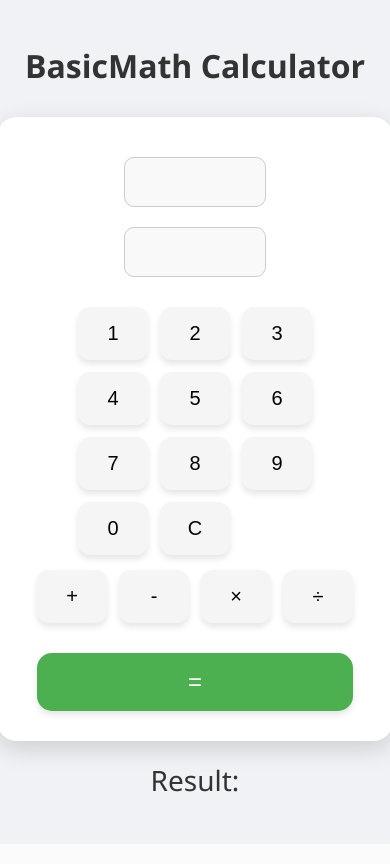
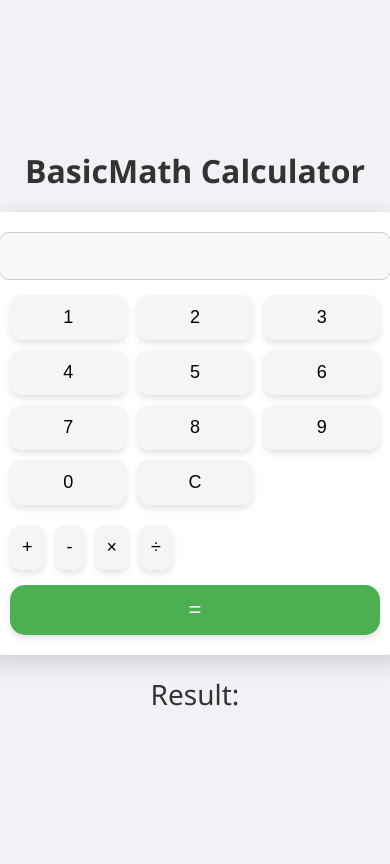
Before and after one commit to KaraboSeekoei/BasicMath, a Flask app: page / in a window 390 px wide. Before the commit the page ends 792 px from the top, so only its background shows below. Run offline with Flask 3, Linux system fonts and the light colour scheme.

Commit message:
Refactor calculator layout and JS: - Combine a and b into one editable display field - Update JS to insert numbers/operations at cursor position - Preserve button functionality and responsive design

```diff
--- a/static/styles.css
+++ b/static/styles.css
@@ -1,3 +1,4 @@
+/* Base styling */
 body {
     font-family: 'Segoe UI', Tahoma, Geneva, Verdana, sans-serif;
     background: #f0f2f5;
@@ -7,62 +8,69 @@ body {
     flex-direction: column;
     min-height: 100vh;
     margin: 0;
+    padding: 10px;
 }
 
 h1 {
     color: #333;
-    margin-bottom: 30px;
+    margin-bottom: 20px;
     font-weight: 600;
+    text-align: center;
 }
 
 form {
     background: #fff;
-    padding: 30px 40px;
+    padding: 20px 25px;
     border-radius: 20px;
     box-shadow: 0 8px 25px rgba(0,0,0,0.15);
     display: flex;
     flex-direction: column;
     align-items: center;
+    width: 100%;
+    max-width: 400px; /* limits width on big screens */
 }
 
 input[readonly] {
-    width: 120px;
-    font-size: 24px;
-    text-align: center;
-    margin: 10px;
+    width: 100%;
+    font-size: 28px;
+    text-align: right;
+    margin-bottom: 15px;
     border-radius: 10px;
     border: 1px solid #ccc;
-    padding: 10px;
+    padding: 12px;
     background: #f9f9f9;
-    transition: all 0.2s ease;
-}
-
-input[readonly]:focus {
-    border-color: #4CAF50;
-    box-shadow: 0 0 5px rgba(76, 175, 80, 0.5);
 }
 
 .calculator {
-    margin-top: 20px;
     display: flex;
     flex-direction: column;
     align-items: center;
+    width: 100%;
 }
 
+.calc-main {
+    display: flex;
+    gap: 15px;
+    width: 100%;
+}
+
+/* Numbers grid */
 .numbers {
     display: grid;
-    grid-template-columns: repeat(3, 70px);
-    gap: 12px;
-    margin-bottom: 15px;
+    grid-template-columns: repeat(3, 1fr);
+    gap: 10px;
+    flex: 3; /* take more space than operations */
 }
 
+/* Operations vertical stack */
 .operations {
-    display: grid;
-    grid-template-columns: repeat(4, 70px);
-    gap: 12px;
-    margin-bottom: 20px;
+    display: flex;
+    flex-direction: column;
+    gap: 10px;
+    flex: 1;
 }
 
+/* Buttons */
 button {
     padding: 15px;
     font-size: 20px;
@@ -89,6 +97,7 @@ button:active {
     transform: translateY(1px);
 }
 
+/* Equals button */
 .equals {
     width: 100%;
     background-color: #4CAF50;
@@ -96,12 +105,49 @@ button:active {
     font-size: 24px;
     padding: 15px;
     border-radius: 15px;
-    margin-top: 10px;
+    margin-top: 15px;
 }
 
+/* Result display */
 #resultDisplay {
     margin-top: 20px;
     font-size: 28px;
     color: #333;
     font-weight: 500;
+    text-align: center;
 }
+
+/* Responsive adjustments */
+@media (max-width: 480px) {
+    .calc-main {
+        flex-direction: column; /* stack numbers and operations */
+        gap: 10px;
+    }
+
+    .numbers, .operations {
+        grid-template-columns: repeat(3, 1fr);
+        flex-direction: row;
+        flex-wrap: wrap;
+        width: 100%;
+    }
+
+    .operations {
+        margin-top: 10px;
+        grid-template-columns: repeat(2, 1fr);
+    }
+
+    button {
+        font-size: 18px;
+        padding: 12px;
+    }
+
+    input[readonly] {
+        font-size: 22px;
+        padding: 10px;
+    }
+
+    .equals {
+        font-size: 22px;
+        padding: 12px;
+    }
+}
--- a/templates/index.html
+++ b/templates/index.html
@@ -9,45 +9,44 @@
     <h1>BasicMath Calculator</h1>
 
     <form method="POST">
-        <!-- Number displays -->
-        <input type="text" name="a" id="displayA" readonly>
-        <input type="text" name="b" id="displayB" readonly>
+        <!-- Single display field -->
+        <input type="text" name="expression" id="display" readonly>
 
-        <!-- Hidden input for operation -->
-        <input type="hidden" name="operation" id="operationInput" value="add">
+        <!-- Hidden input for Flask (optional) -->
+        <input type="hidden" name="operation" id="operationInput">
 
         <div class="calculator">
 
+            <div class="calc-main">
                 <!-- Number buttons -->
                 <div class="numbers">
-                <button type="button" onclick="appendNumber(1)">1</button>
-                <button type="button" onclick="appendNumber(2)">2</button>
-                <button type="button" onclick="appendNumber(3)">3</button>
-                <button type="button" onclick="appendNumber(4)">4</button>
-                <button type="button" onclick="appendNumber(5)">5</button>
-                <button type="button" onclick="appendNumber(6)">6</button>
-                <button type="button" onclick="appendNumber(7)">7</button>
-                <button type="button" onclick="appendNumber(8)">8</button>
-                <button type="button" onclick="appendNumber(9)">9</button>
-                <button type="button" onclick="appendNumber(0)">0</button>
+                    <button type="button" onclick="appendNumber('1')">1</button>
+                    <button type="button" onclick="appendNumber('2')">2</button>
+                    <button type="button" onclick="appendNumber('3')">3</button>
+                    <button type="button" onclick="appendNumber('4')">4</button>
+                    <button type="button" onclick="appendNumber('5')">5</button>
+                    <button type="button" onclick="appendNumber('6')">6</button>
+                    <button type="button" onclick="appendNumber('7')">7</button>
+                    <button type="button" onclick="appendNumber('8')">8</button>
+                    <button type="button" onclick="appendNumber('9')">9</button>
+                    <button type="button" onclick="appendNumber('0')">0</button>
                     <button type="button" onclick="clearInput()">C</button>
                 </div>
 
                 <!-- Operation buttons -->
                 <div class="operations">
-                <button type="button" onclick="setOperation('add')">+</button>
-                <button type="button" onclick="setOperation('subtract')">-</button>
-                <button type="button" onclick="setOperation('multiply')">×</button>
-                <button type="button" onclick="setOperation('divide')">÷</button>
+                    <button type="button" onclick="appendOperation('+')">+</button>
+                    <button type="button" onclick="appendOperation('-')">-</button>
+                    <button type="button" onclick="appendOperation('*')">×</button>
+                    <button type="button" onclick="appendOperation('/')">÷</button>
+                </div>
             </div>
 
             <!-- Submit button -->
-            <button type="submit" class="equals">=</button>
-
+            <button type="button" class="equals" onclick="calculate()">=</button>
         </div>
     </form>
 
-    <!-- Result display -->
     <h2 id="resultDisplay">Result: {{ result if result is not none else "" }}</h2>
 
     <script src="{{ url_for('static', filename='script.js') }}"></script>
```
Also changed, not shown: static/script.js (+33 -26 lines). Lines whose indentation alone changed are shown as unchanged.
